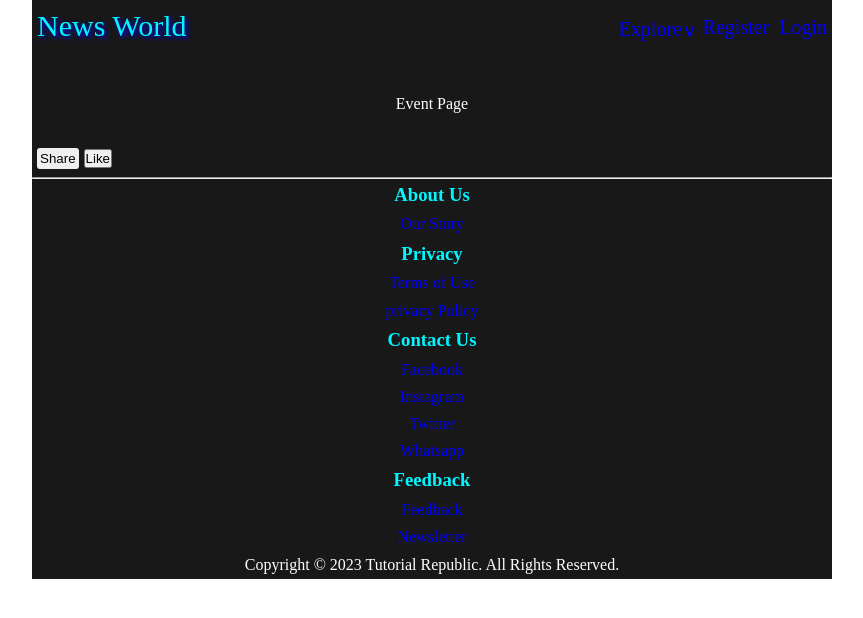
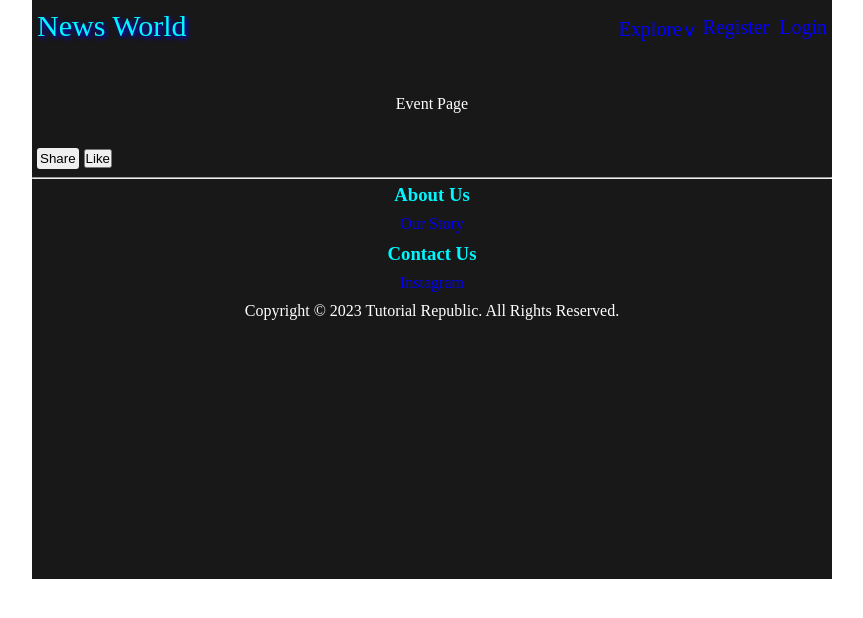
Before and after one commit to richardantonyc/news, a Django app: page /events in a window 1280 px wide. Shown: the top 618 px of the page, without its empty margins (208-1071 px from the left). Run offline with Django 4.2, Linux system fonts and the light colour scheme.

Commit message:
Update base.html

```diff
--- a/news_app/templates/base.html
+++ b/news_app/templates/base.html
@@ -68,23 +68,11 @@
                 <h3>About Us</h3>
                 <a href={% url 'about' %} >Our Story</a><br>
                 </div>
-                <div class="privacy">
-                <h3>Privacy</h3>
-                <a href="#">Terms of Use</a><br>
-                <a href="#">privacy Policy</a><br>
-                </div>
                 <div class="contact">
                 <h3>Contact Us</h3>
-                <a href="#" >Facebook</a><br>
                 <a href="#">Instagram</a><br>
-                <a href="#">Twitter</a><br>
-                <a href="#">Whatsapp</a><br>
-                <h3>Feedback</h3>
-                <a href="#">Feedback</a><br>
-                <a href="#">Newsletter</a><br>
-                <div>
                 <p>Copyright © 2023 Tutorial Republic. All Rights Reserved.<p>
-            </div>
+                </div>
         </footer>
         <script>
           //slide
```
